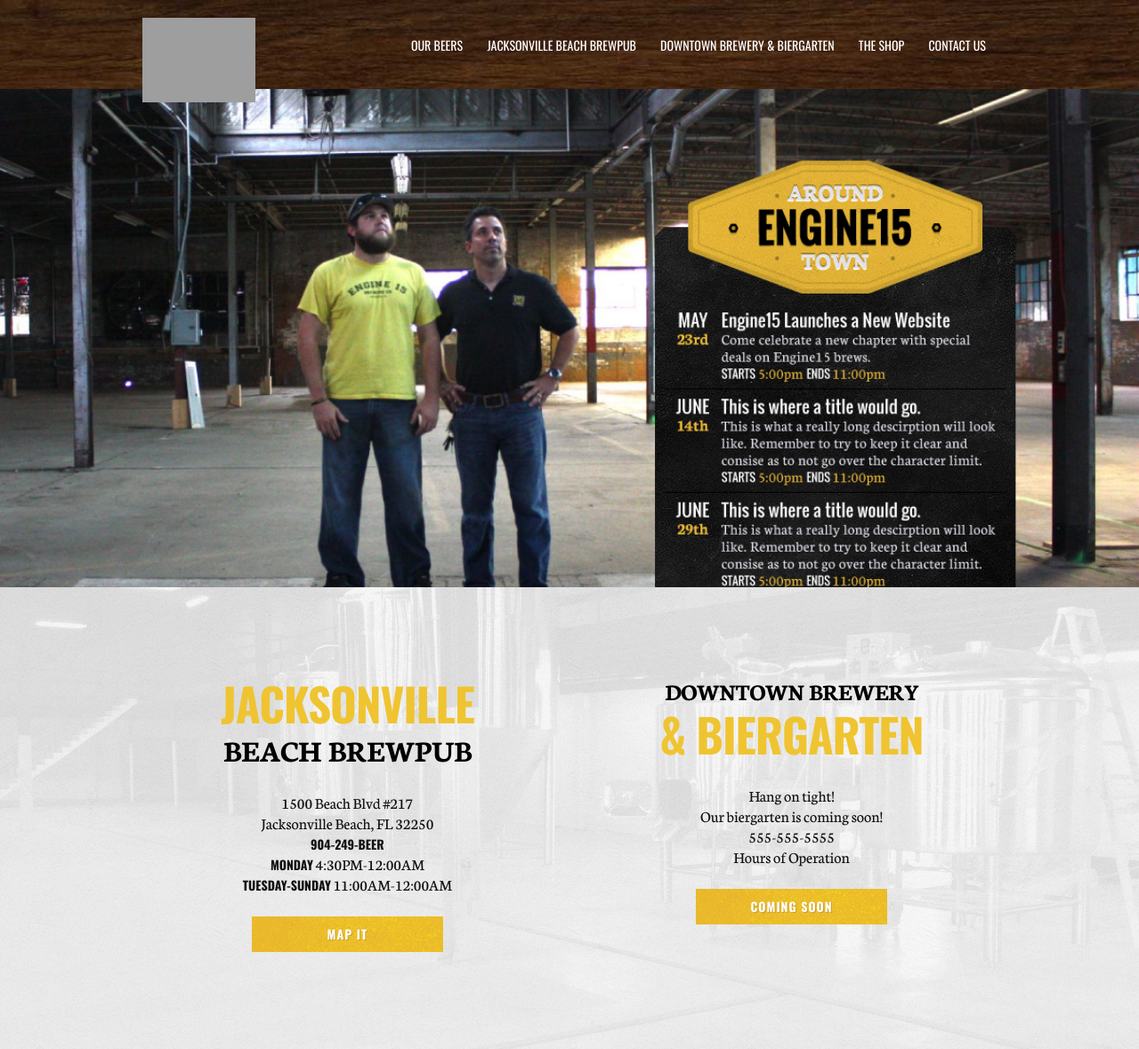
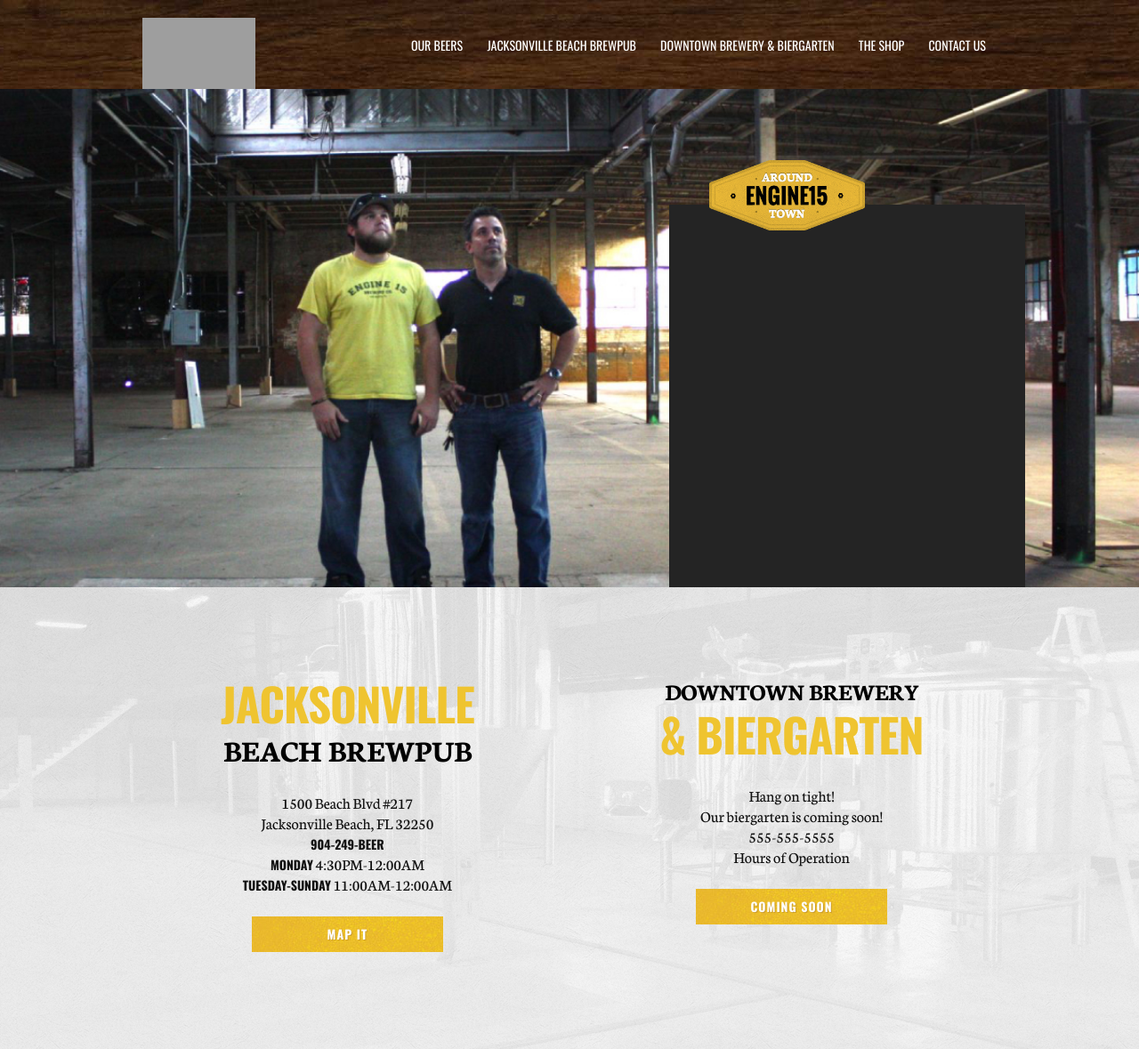
Before and after one commit to johndelanetaylor/Engine15, a PHP site: page / in a window 1280 px wide. Shown: the top 1179 px of the page at 89% size. Run offline with PHP 8.4, Linux system fonts and the light colour scheme; the visitor is signed in with stand-in values (Sample User, id 1); grey boxes are pictures that could not be loaded.

Commit message:
Events Section p1

```diff
--- a/css/styles.css
+++ b/css/styles.css
@@ -185,6 +185,27 @@ nav li.hovered, nav li.active {
 nav li, nav li a {
     -webkit-transition: all 0.3s ease;
     transition: all 0.3s ease;
+}
+
+/* ~~~~~ Main Events ~~~~~ */
+
+.events {
+    bottom: 0;
+    right: 10%;
+    width: 400px;
+    height: 430px;
+    position: absolute;
+    padding-top: 70px;
+}
+.events .logo {
+    top: 0;
+    left: 45px;
+    position: absolute;
+}
+.events .box {
+    width: 100%;
+    height: 100%;
+    background-color: #242424;
 }
 
 /* ~~~~~ Locations ~~~~~ */
--- a/index.php
+++ b/index.php
@@ -11,8 +11,18 @@
 
 <?php include($_SERVER['DOCUMENT_ROOT']."/snippets/nav.php"); ?>
 
+<!-- Main Events
+<section class="events"></section> -->
+
 <!-- Slider Placeholder -->
-<section class="cover" style="background-image: url('img/slide-1.jpg');"></section>
+<section class="cover" style="position: relative; background-image: url('img/slide-1.jpg');">
+    <div class="events">
+        <img class="logo" src="/img/events-logo.png" />
+        <div class="box">
+
+        </div>
+    </div>
+</section>
 
 <!-- Locations -->
 <?php include($_SERVER['DOCUMENT_ROOT']."/snippets/locations.php"); ?>
```
Also changed, not shown: img/slide-1.jpg.
